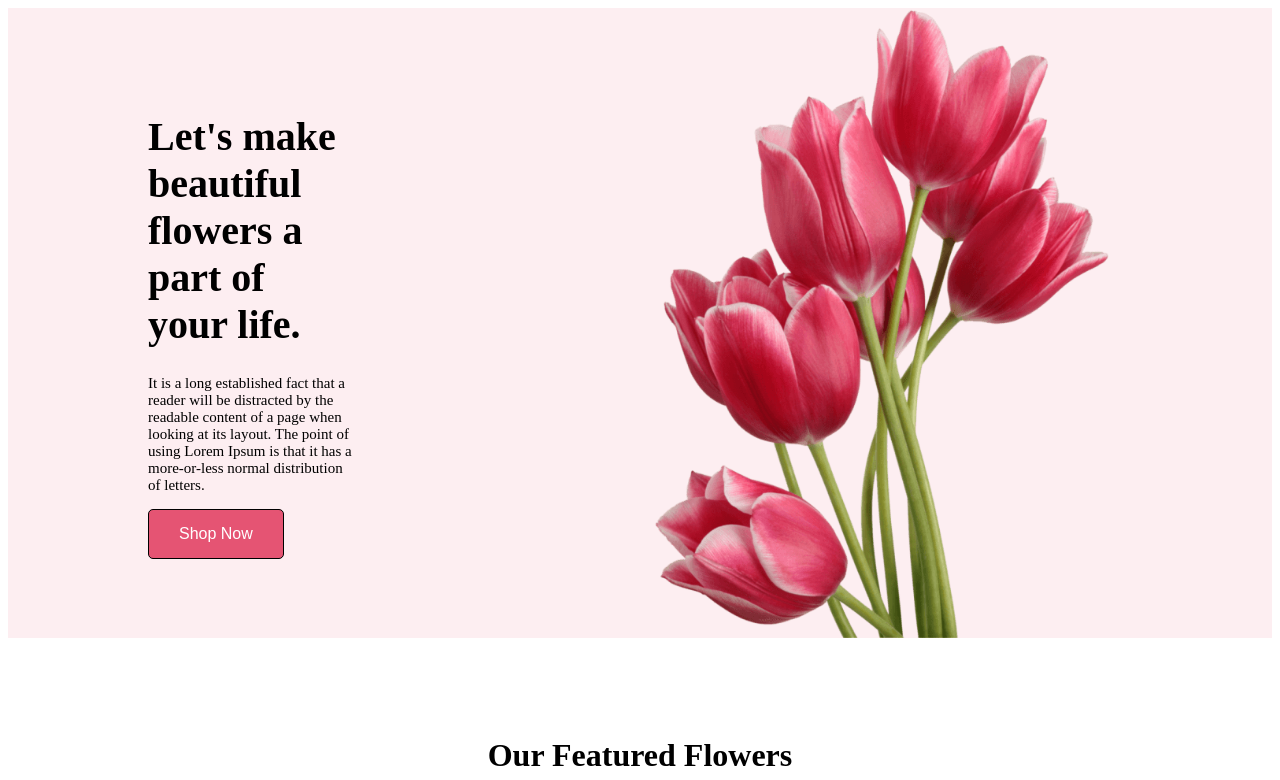
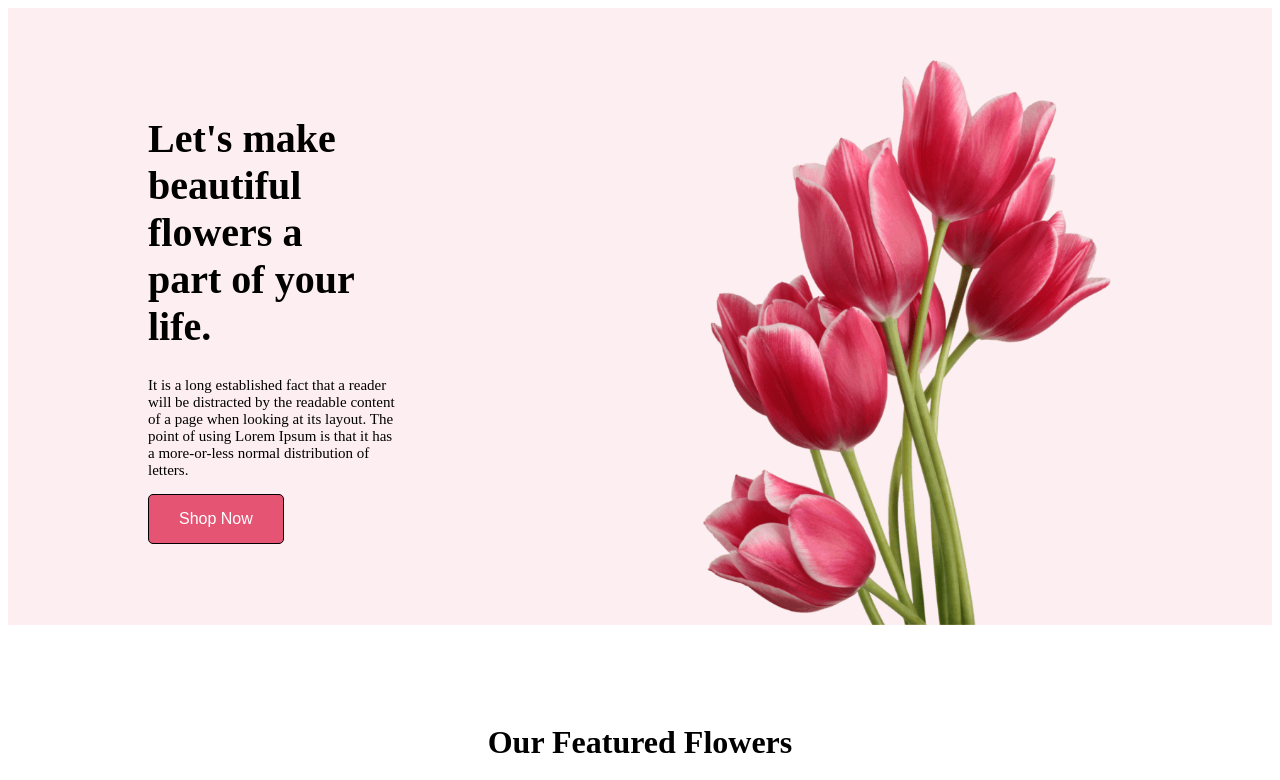
Before and after one commit to dev-zahid001/flower-shop-1, a plain HTML site: page index.html in a window 1280 px wide. Shown: the top 780 px of the page. Drawn offline with Linux system fonts and the light colour scheme.

Commit message:
flower pic resolve

```diff
--- a/style/style.css
+++ b/style/style.css
@@ -21,8 +21,9 @@ cursor: pointer;
 
 }
 .flower-pic{
-  width: 500px;
+  width: 450px;
   padding: 0px 140px;
+  padding-top: 50px;
 }
 .banner-content{
   padding: 0px 140px;
```
